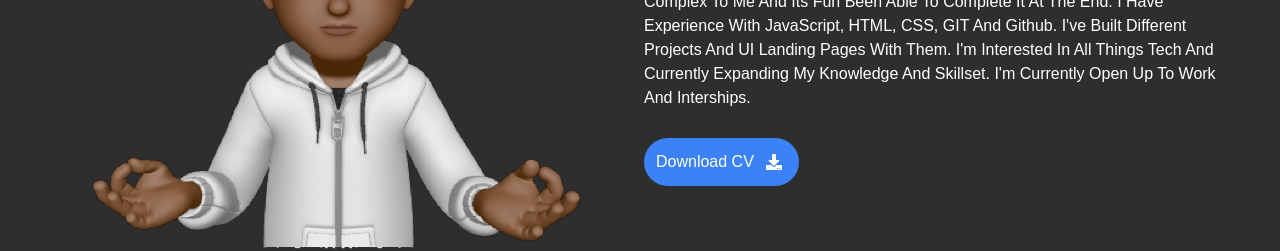
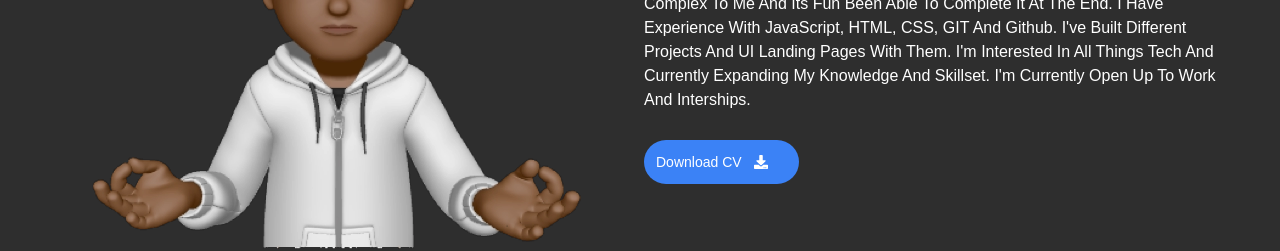
Before and after one commit to KGOSIYAGAE/Web-Profile, a React (Vite) app in the folder frontend/: page / in a window 1280 px wide. Shown: the part 940-1191 px from the top of the page. Built offline with nearby package versions, Linux system fonts and the light colour scheme.

Commit message:
font size reduced on button

```diff
--- a/frontend/src/Components/About/About.jsx
+++ b/frontend/src/Components/About/About.jsx
@@ -19,7 +19,7 @@ function About() {
             Able To Complete It At The End. I Have Experience With JavaScript, HTML, CSS, GIT And Github. I've Built Different Projects And UI Landing Pages With Them. I'm Interested In All Things
             Tech And Currently Expanding My Knowledge And Skillset. I'm Currently Open Up To Work And Interships.
           </p>
-          <button className="flex flex-row gap-3 items-center w-[155px] bg-blue-500 p-3 rounded-3xl mt-2 hover:bg-blue-600">
+          <button className="flex flex-row gap-3 items-center text-sm w-[155px] bg-blue-500 p-3 rounded-3xl mt-2 hover:bg-blue-600">
             Download CV
             <FaDownload className="" />
           </button>
```
